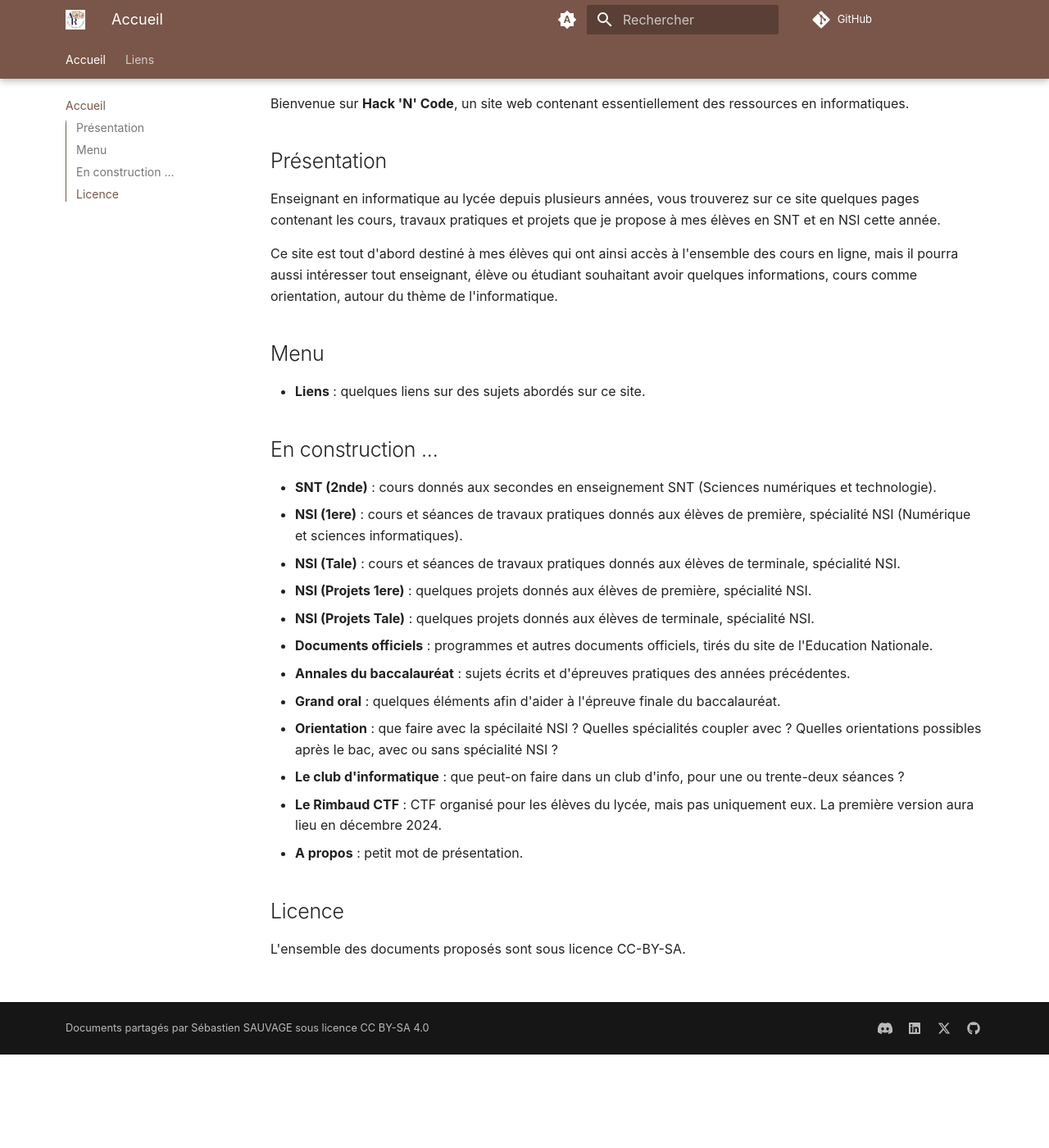
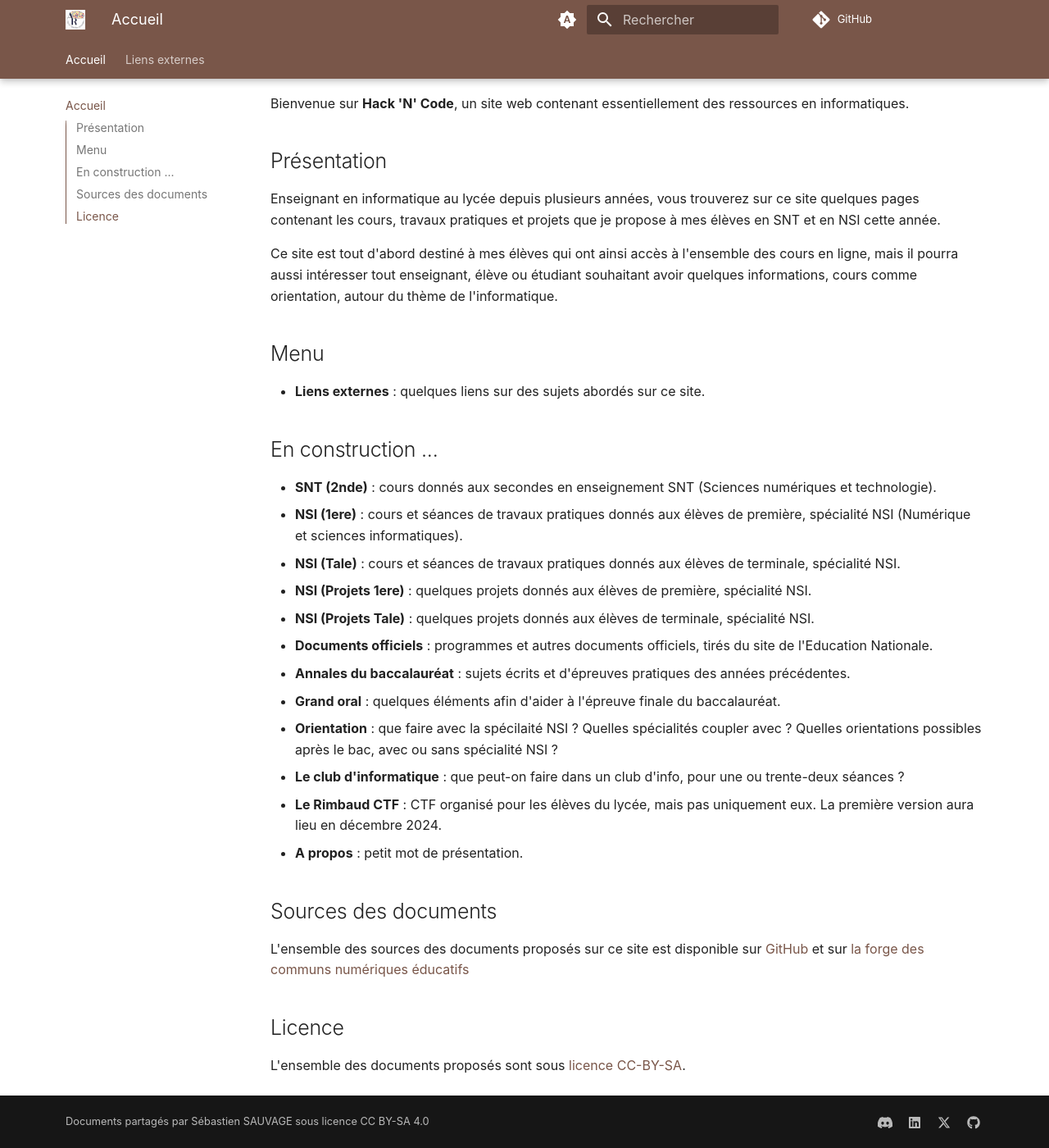
Before and after one commit to SebastienSauvage/Informatique_au_lycee, an MkDocs documentation site: the page built from docs/index.md, in a window 1280 px wide and 1400 px high, scrolled down 114 px. Shown: the whole window at 82% size. Built offline with MkDocs 1.6.1 and Material for MkDocs 9.7.7, drawn with Linux system fonts in a browser that asks for light colours; comment, search, counter and statistics services are not loaded.

Commit message:
Mise à jour de la page des liens

```diff
--- a/docs/index.md
+++ b/docs/index.md
@@ -13,7 +13,7 @@ Ce site est tout d'abord destiné à mes élèves qui ont ainsi accès à l'ense
 
 ## Menu
 
-- **Liens** : quelques liens sur des sujets abordés sur ce site.
+- **Liens externes** : quelques liens sur des sujets abordés sur ce site.
 
 ## En construction ...
 
@@ -30,5 +30,9 @@ Ce site est tout d'abord destiné à mes élèves qui ont ainsi accès à l'ense
 - **Le Rimbaud CTF** : CTF organisé pour les élèves du lycée, mais pas uniquement eux. La première version aura lieu en décembre 2024.
 - **A propos** : petit mot de présentation.
 
+## Sources des documents
+
+L'ensemble des sources des documents proposés sur ce site est disponible sur [GitHub](https://github.com/SebastienSauvage/hackncode) et sur [la forge des communs numériques éducatifs](https://forge.apps.education.fr/sebastien_sauvage/hack-n-code)
+
 ## Licence
-L'ensemble des documents proposés sont sous licence CC-BY-SA.
+L'ensemble des documents proposés sont sous [licence CC-BY-SA](https://creativecommons.org/licenses/by-sa/4.0/deed.fr).
--- a/docs/Liens/mkdocs.md
+++ b/docs/liens_externes/mkdocs.md
@@ -6,7 +6,7 @@ keywords: [MkDocs, Material for MkDocs, liens, web]
 ---
 # MkDocs et Material for MkDocs
 
-Dans le cadre de la mise en ligne de ce site, quelques liens qui m'ont été très utiles pour me faciliter la tâche. `MkDocs` ainsi que `MkDocs-Material` permettent la création très simple d'un site tel que celui-ci à partir de document Markdown.
+Dans le cadre de la mise en ligne de ce site, quelques liens qui m'ont été très utiles pour me faciliter la tâche. `MkDocs` ainsi que `MkDocs-Material` permettent la création très simple d'un site tel que celui-ci à partir de documents Markdown.
 
 ## Sites principaux
 
```
Also changed, not shown: docs/liens_externes/snt_nsi.md (added, +24 -0 lines), docs/.pages (deleted), docs/images/logo_forge.png (added).
